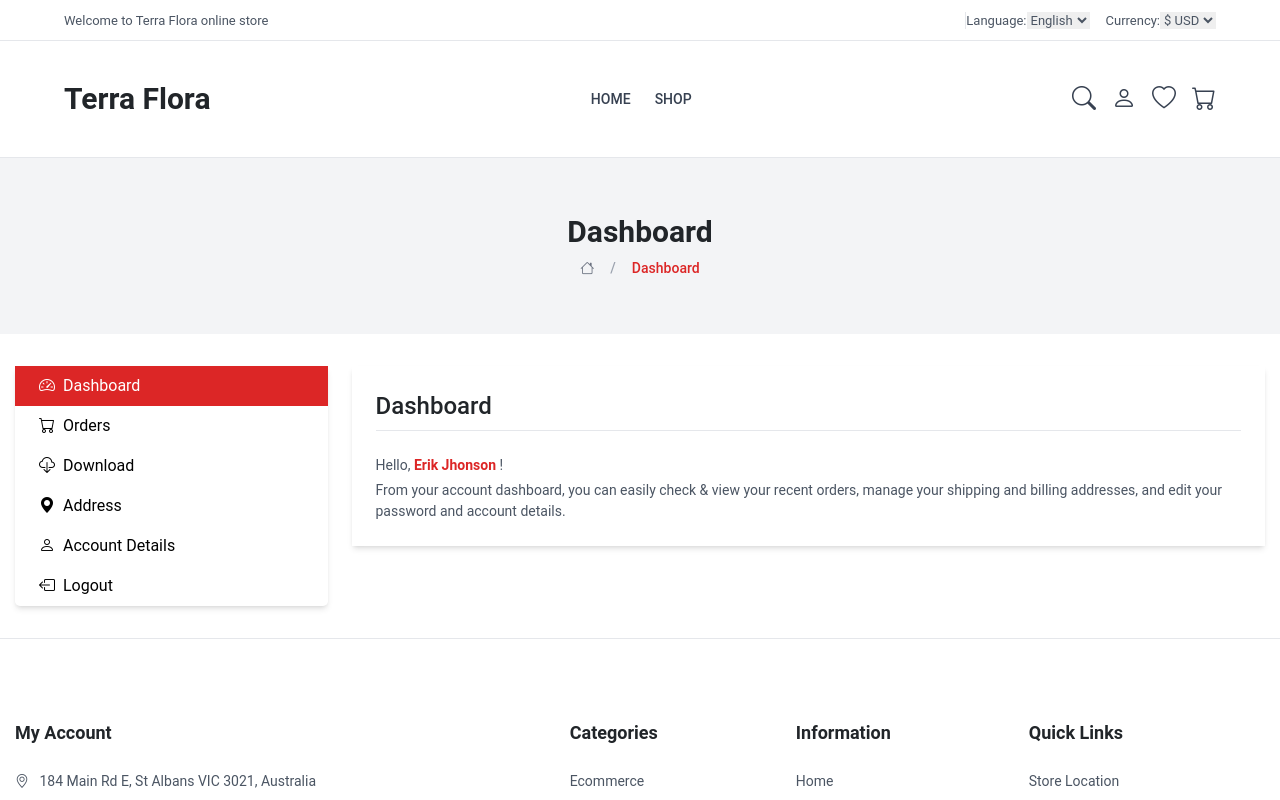
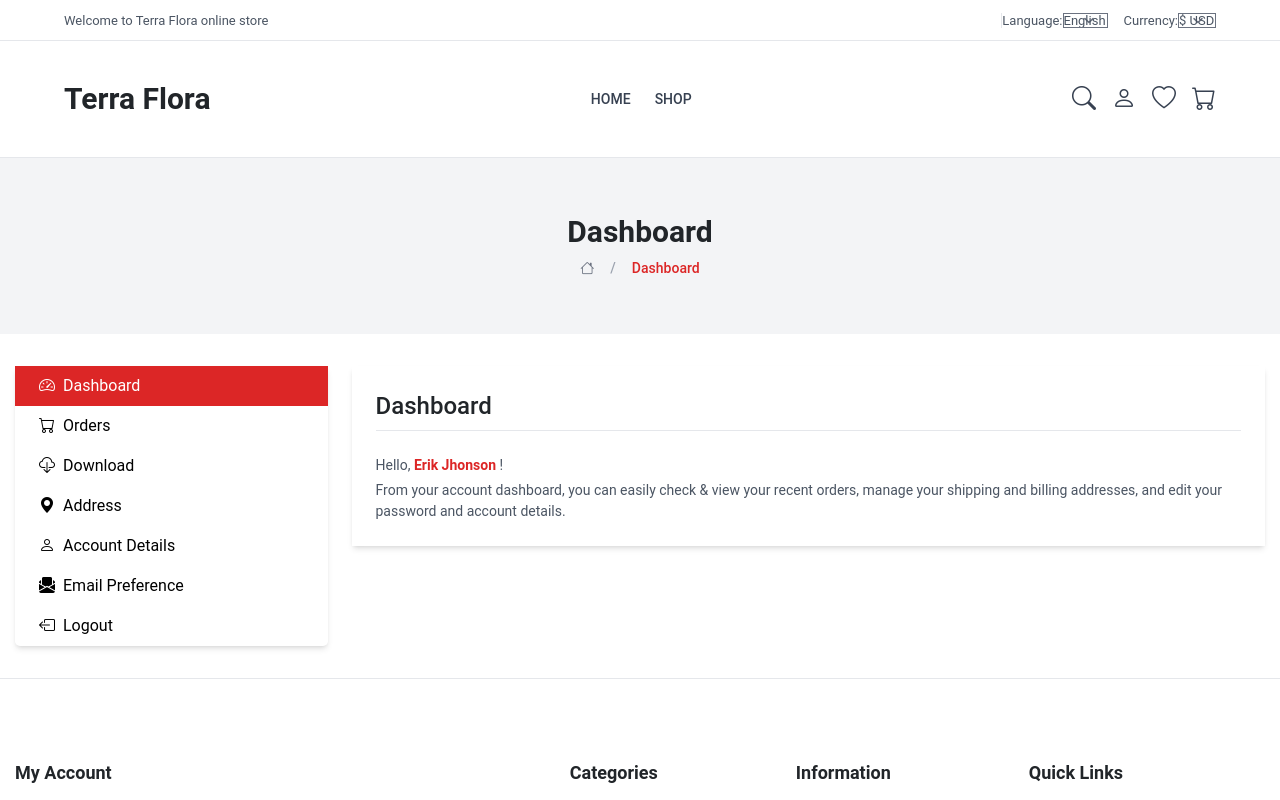
Before and after one commit to HardWareHouse/TerraFlora, a Vue app in the folder client/: page /dashboard in a window 1280 px wide. Shown: the top 800 px of the page. Built offline with nearby package versions, Linux system fonts and the light colour scheme; a web font is replaced by a local one.

Commit message:
Ajout de Flowbite, Ajout du front emailPreference

```diff
--- a/client/index.html
+++ b/client/index.html
@@ -11,6 +11,8 @@
     <script src="https://code.jquery.com/jquery-3.5.1.slim.min.js"></script>
     <script src="https://cdn.jsdelivr.net/npm/@popperjs/core@2.5.4/dist/umd/popper.min.js"></script>
     <script src="https://stackpath.bootstrapcdn.com/bootstrap/4.5.2/js/bootstrap.min.js"></script>
+    <link href="https://cdnjs.cloudflare.com/ajax/libs/flowbite/2.3.0/flowbite.min.css" rel="stylesheet" />
+    <script src="https://cdnjs.cloudflare.com/ajax/libs/flowbite/2.3.0/flowbite.min.js"></script>
     <link rel="stylesheet" href="https://cdn.jsdelivr.net/npm/bootstrap-icons@1.11.3/font/bootstrap-icons.min.css">
 
 
--- a/client/package.json
+++ b/client/package.json
@@ -14,7 +14,6 @@
     "bootstrap": "^5.3.3",
     "bootstrap-icons": "^1.11.3",
     "pinia": "^2.1.7",
-    "primeicons": "^7.0.0",
     "primevue": "^3.52.0",
     "vue": "^3.3.11",
     "vue-router": "^4.3.2",
--- a/client/src/components/dashboard/newWrapper.vue
+++ b/client/src/components/dashboard/newWrapper.vue
@@ -11,8 +11,9 @@ const tabs = [
   { id: 'dashboard', icon: 'bi-speedometer2', label: 'Dashboard' },
   { id: 'orders', icon: 'bi-cart', label: 'Orders' },
   { id: 'download', icon: 'bi-cloud-download', label: 'Download' },
-  { id: 'address-edit', icon: 'bi-geo-alt-fill', label: 'Address' },
-  { id: 'account-info', icon: 'bi-person', label: 'Account Details' },
+  { id: 'addressEdit', icon: 'bi-geo-alt-fill', label: 'Address' },
+  { id: 'accountInfo', icon: 'bi-person', label: 'Account Details' },
+  { id: 'emailPreference', icon: 'bi-envelope-paper-fill', label: 'Email Preference' },
   { id: 'logout', icon: 'bi-box-arrow-left', label: 'Logout', link: 'login' },
 ];
 
@@ -28,8 +29,9 @@ const components = {
   dashboard: defineAsyncComponent(() => import('./wrapperComponents/Dashboard.vue')),
   orders: defineAsyncComponent(() => import('./wrapperComponents/Orders.vue')),
   download: defineAsyncComponent(() => import('./wrapperComponents/Downloads.vue')),
-  'address-edit': defineAsyncComponent(() => import('./wrapperComponents/AddressEdit.vue')),
-  'account-info': defineAsyncComponent(() => import('./wrapperComponents/AccountInfo.vue'))
+  addressEdit: defineAsyncComponent(() => import('./wrapperComponents/AddressEdit.vue')),
+  emailPreference: defineAsyncComponent(() => import('./wrapperComponents/emailPreference.vue')),
+  accountInfo: defineAsyncComponent(() => import('./wrapperComponents/AccountInfo.vue'))
 };
 
 const activeTabComponent = computed(() => components[activeTab.value] || 'div');
--- /dev/null
+++ b/client/src/components/dashboard/wrapperComponents/emailPreference.vue
@@ -0,0 +1,49 @@
+<template>
+  <div>
+    <div class="bg-white p-6 rounded-lg shadow-md">
+      <h3 class="text-2xl font-medium pb-2 border-b border-gray-200">Dashboard</h3>
+      <p class="text-gray-700 mb-6 mt-4 text-[14px]">
+        Les e-mails vous sont envoyés à l'adresse <span class="font-semibold text-red-600">votre-email@example.com</span>.<br/>
+        Pour ne plus recevoir de notifications par e-mail, cliquez sur le lien "NON" en face de chaque alerte.
+      </p>
+      <div class="space-y-4">
+        <div class="flex justify-between items-center p-4 border-b">
+          <span class="text-[16px] text-gray-900">Nouveau produit d'une catégorie</span>
+          <button @click="newProductCategory = !newProductCategory" :class="['px-4 py-2 rounded', newProductCategory ? 'bg-red-600 text-white' : 'bg-gray-300 text-gray-700']">
+            {{ newProductCategory ? 'Oui' : 'Non' }}
+          </button>
+        </div>
+        <div class="flex justify-between items-center p-4 border-b">
+          <span class="text-[16px] text-gray-900">Restock d'un produit</span>
+          <button @click="restockProduct = !restockProduct" :class="['px-4 py-2 rounded', restockProduct ? 'bg-red-600 text-white' : 'bg-gray-300 text-gray-700']">
+            {{ restockProduct ? 'Oui' : 'Non' }}
+          </button>
+        </div>
+        <div class="flex justify-between items-center p-4 border-b">
+          <span class="text-[16px] text-gray-900">Changements de prix</span>
+          <button @click="priceChange = !priceChange" :class="['px-4 py-2 rounded', priceChange ? 'bg-red-600 text-white' : 'bg-gray-300 text-gray-700']">
+            {{ priceChange ? 'Oui' : 'Non' }}
+          </button>
+        </div>
+        <div class="flex justify-between items-center p-4 border-b">
+          <span class="text-[16px] text-gray-900">Inscription à la newsletter</span>
+          <button @click="newsletterSignup = !newsletterSignup" :class="['px-4 py-2 rounded', newsletterSignup ? 'bg-red-600 text-white' : 'bg-gray-300 text-gray-700']">
+            {{ newsletterSignup ? 'Oui' : 'Non' }}
+          </button>
+        </div>
+      </div>
+    </div>
+  </div>
+</template>
+
+<script setup>
+import { ref } from 'vue';
+
+const newProductCategory = ref(false);
+const restockProduct = ref(false);
+const priceChange = ref(false);
+const newsletterSignup = ref(false);
+</script>
+
+<style scoped>
+</style>
--- /dev/null
+++ b/package.json
@@ -0,0 +1,5 @@
+{
+  "dependencies": {
+    "flowbite": "^2.3.0"
+  }
+}
```
Also changed, not shown: 2 other files (tests, documents, lock files or other folders).
